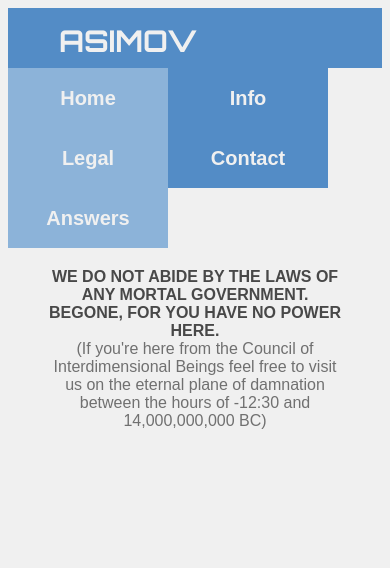
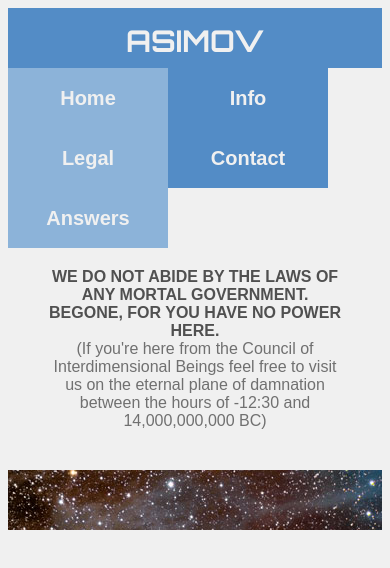
Before and after one commit to JackShelley/JackShelley.github.io, a plain HTML site: page legal.html in a window 390 px wide. Drawn offline with Linux system fonts and the light colour scheme.

Commit message:
General update, added @media

```diff
--- a/legal.html
+++ b/legal.html
@@ -2,6 +2,7 @@
 <head>
 	<title>Contact</title>
 	<link href='https://fonts.googleapis.com/css?family=Orbitron:400,700' rel='stylesheet' type='text/css'>
+<!DOCTYPE HTML SYSTEM>
 </head>
 <body>
 
@@ -19,4 +20,6 @@
 <p><span class="laws1"><span class="laws2"><strong>WE DO NOT ABIDE BY THE LAWS OF ANY MORTAL GOVERNMENT. BEGONE, FOR YOU HAVE NO POWER HERE.</span> </strong>(If you're here from the Council of Interdimensional Beings feel free to visit us on the eternal plane of damnation between the hours of -12:30 and 14,000,000,000 BC)</span</p>
 
 </body>
+<footer>
+</footer>
 </html>
--- a/styles.css
+++ b/styles.css
@@ -13,7 +13,6 @@ td, th {
     padding: 15px;
     text-align: left;
     font-family: 'Arial', sans-serif;
-    font-weight: ;
     border-bottom: 1px solid #8cb3d9;
 }
 
@@ -135,7 +134,6 @@ img {
 	font-family: 'Arial', sans-serif;
 	text-align: center;
 	color: #538cc6;
-	display: absolute;
 	font-weight: bolder;
 	z-index: +1
 
@@ -149,7 +147,6 @@ padding-top: 0px;
 	font-family: 'Arial', sans-serif;
 	text-align: center;
 	color: #606060 ;
-	display: relative;
 	font-weight: 600;
 	margin-left: 42%;
 	margin-right:40%;
@@ -274,12 +271,10 @@ float: left;
  	padding-top: 10px;
  	text-align: center;
  	font-family: 'Arial', sans-serif;
- 	color: ##505050 ;
-
-}
+ 	color: #505050;}
 
 #link6:visited {
-    color: pink;
+    color: #F0F0F0;
 }
 #link1:visited {
     color: pink;
@@ -318,3 +313,23 @@ float: left;
 #link5:hover {
     background-color: #D8D8D8;
 }
+
+
+footer {
+	margin-top: 40px;
+	position: relative;
+	display: block;
+   left:0px;
+   bottom:0px;
+   height:60px;
+   width:100%;
+   background:#538cc6;
+   background-image: url("stardust.jpg");
+    background-color: #cccccc;
+}
+
+@media (max-width: 700px) {
+  #link6 {
+    width: 100%;
+  }
+}
```
Also changed, not shown: answers.html (+3 -0 lines), contact.html (+3 -0 lines), index.html (+3 -0 lines), table.html (+3 -0 lines).
